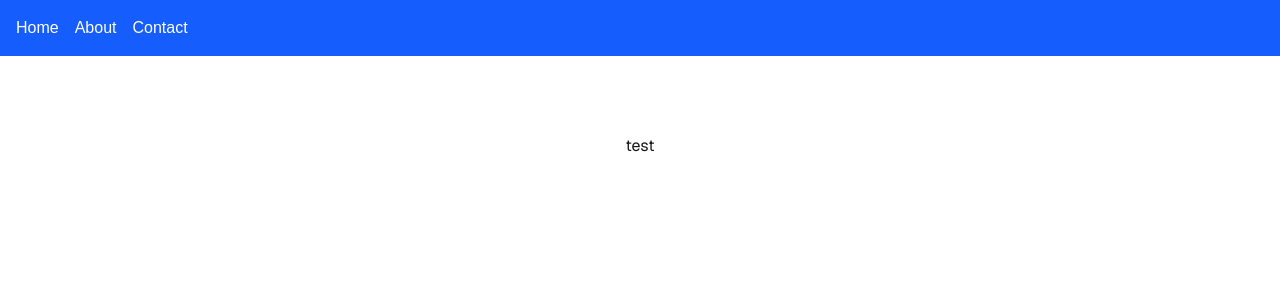
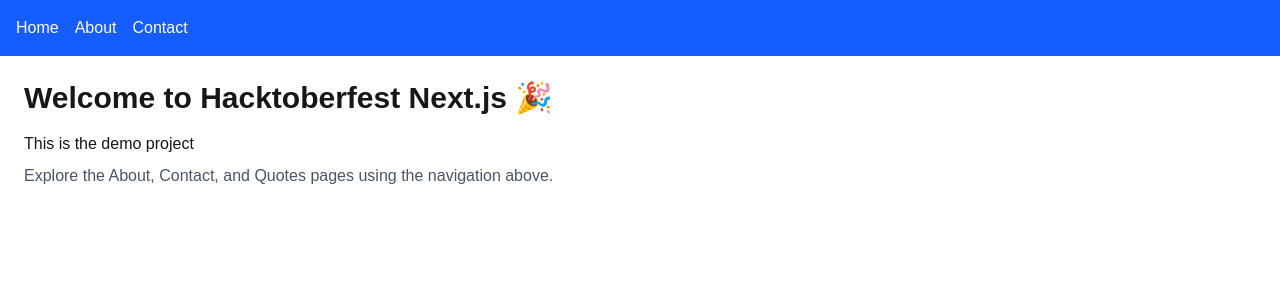
Before and after one commit to DinukaShashen/next-web-layout, a Next.js app: page / in a window 1280 px wide. Shown: the top 300 px of the page. Built offline with nearby package versions, Linux system fonts and the light colour scheme.

Commit message:
Update Home page with welcome message

```diff
--- a/src/app/page.tsx
+++ b/src/app/page.tsx
@@ -1,9 +1,13 @@
-import Image from "next/image";
-
 export default function Home() {
   return (
-    <div className="font-sans grid grid-rows-[20px_1fr_20px] items-center justify-items-center min-h-screen p-8 pb-20 gap-16 sm:p-20">
-      test
+    <div className="p-6">
+      <h1 className="text-3xl font-bold">
+        Welcome to Hacktoberfest Next.js 🎉
+      </h1>
+      <p className="mt-4">This is the demo project</p>
+      <p className="mt-2 text-gray-600">
+        Explore the About, Contact, and Quotes pages using the navigation above.
+      </p>
     </div>
   );
 }
```
